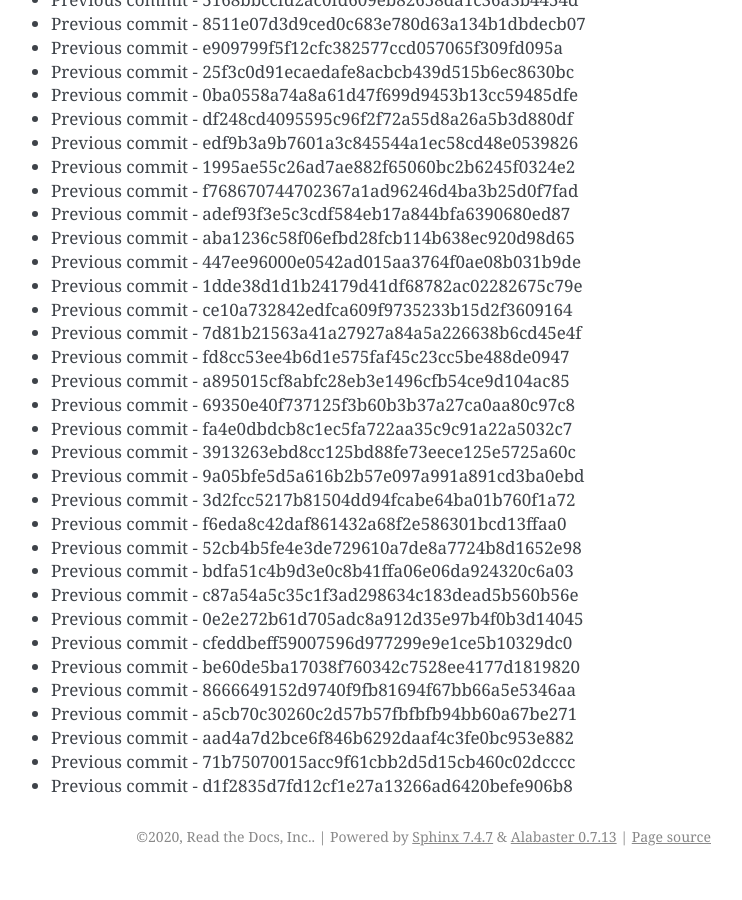
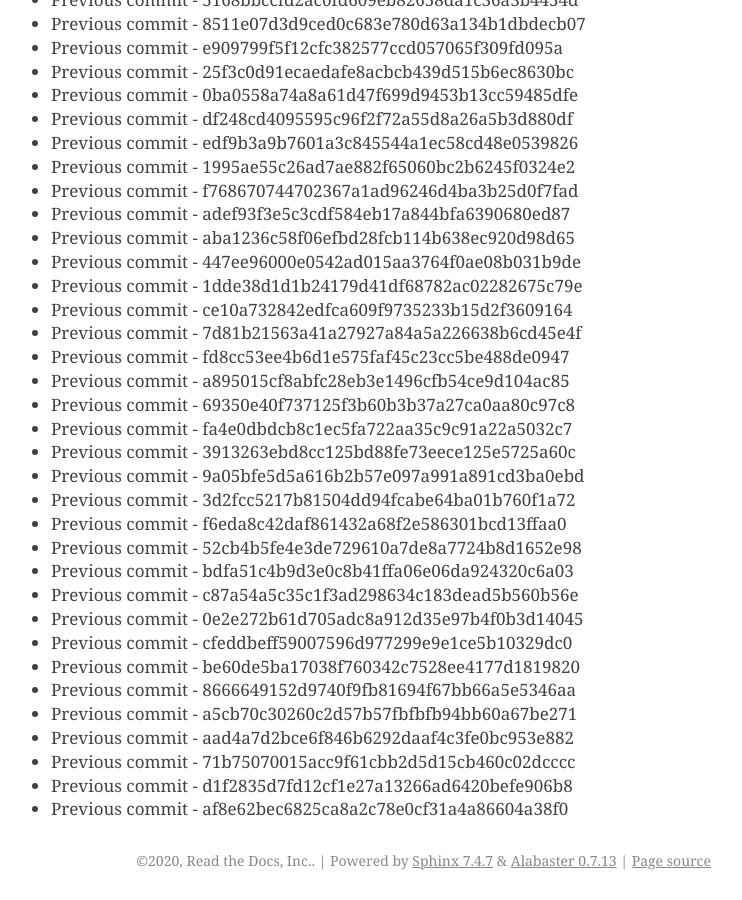
Before and after one commit to readthedocs/rtd-git-stresstest, a Sphinx documentation site: the page built from docs/updates.rst, in a window 1280 px wide and 900 px high, scrolled down 18027 px. Shown: the whole window, without its empty margins (399-1141 px from the left). Built offline with Sphinx 7.4.7, drawn with Linux system fonts in a browser that asks for light colours; before the commit the page ends 18903 px from its top, so only the background shows below that.

Commit message:
Generating commit from previous: af8e62bec6825ca8a2c78e0cf31a4a86604a38f0

```diff
--- a/docs/updates.rst
+++ b/docs/updates.rst
@@ -789,3 +789,4 @@ It can be tested for any performance characteristics.
 * Previous commit - aad4a7d2bce6f846b6292daaf4c3fe0bc953e882
 * Previous commit - 71b75070015acc9f61cbb2d5d15cb460c02dcccc
 * Previous commit - d1f2835d7fd12cf1e27a13266ad6420befe906b8
+* Previous commit - af8e62bec6825ca8a2c78e0cf31a4a86604a38f0
```
